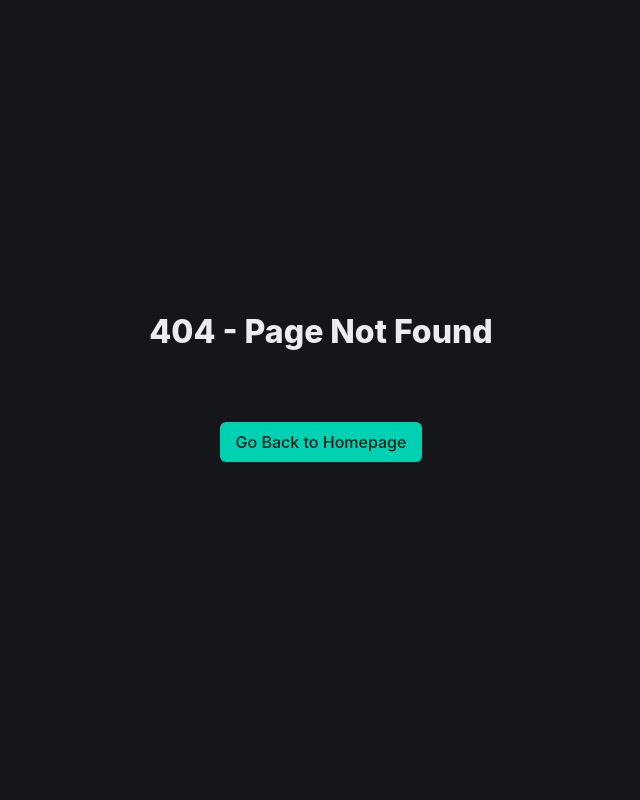
After one commit to martinschne/moviweb-app, a Flask app: template templates/errors/404.html in a window 1280 px wide. The commit adds this page. Shown: the whole page, without its empty margins (319-959 px from the left). Run offline with Flask 3, Linux system fonts and the light colour scheme; the template is opened without the code that fills it, so the values that code supplies are empty; some libraries are stand-ins or nearby versions.

Commit message:
aesthetic changes, redesign error pages

```diff
--- a/app.py
+++ b/app.py
@@ -229,7 +229,7 @@ def delete_movie(user_id: int, movie_id: int):
 @app.errorhandler(404)
 def page_not_found(error):
     return render_template(
-        '404.html',
+        'errors/404.html',
         message=error.description
     ), 404
 
@@ -237,7 +237,7 @@ def page_not_found(error):
 @app.errorhandler(500)
 def internal_server_error(error):
     return render_template(
-        '500.html',
+        'errors/500.html',
         message=error.description
     ), 500
 
--- a/static/css/style.css
+++ b/static/css/style.css
@@ -52,7 +52,7 @@
 }
 
 .fixed-image {
-    width: auto;
+    width: 100%;
     height: 384px;
     object-fit: cover;
 }
--- a/templates/404.html
+++ /dev/null
@@ -1,3 +0,0 @@
-<!-- 404.html -->
-<h1>404 - Page Not Found 😞</h1>
-<p>{{ message }}</p>
--- a/templates/500.html
+++ /dev/null
@@ -1,2 +0,0 @@
-<h1>500 - Internal Server Error 😞</h1>
-<p>{{ message }}</p>
--- /dev/null
+++ b/templates/errors/404.html
@@ -0,0 +1,11 @@
+{% extends "errors/error_base.html" %}
+
+{% set title = "404 - Page Not Found" %}
+{% block content %}
+    <p class="subtitle">{{ message }}</p>
+    <div class="container button-container p-5 has-text-centered">
+        <a class="button is-primary is-fullwidth-mobile" href="{{ url_for('home') }}">
+            Go Back to Homepage
+        </a>
+    </div>
+{% endblock %}
--- /dev/null
+++ b/templates/errors/error_base.html
@@ -0,0 +1,19 @@
+<!DOCTYPE html>
+<html lang="en" data-theme="dark">
+<head>
+    <meta charset="UTF-8">
+    <meta name="viewport" content="width=device-width, initial-scale=1.0">
+    <title>{{ title }}</title>
+    <link rel="stylesheet" href="{{ url_for('static', filename='css/bulma.min.css') }}" />
+</head>
+<body>
+    <main class="hero is-fullheight">
+        <div class="hero-body">
+            <div class="container content has-text-centered">
+                <p class="title mb-6">{{ title }}</p>
+                {% block content %}{% endblock %}
+            </div>
+        </div>
+    </main>
+</body>
+</html>
--- a/templates/movies.html
+++ b/templates/movies.html
@@ -43,8 +43,8 @@
     </div>
     {% endif %}
     <div class="container button-container p-5 has-text-centered">
-        <a href="{{ url_for('add_movie', user_id=user.id) }}" class="button is-primary is-full-width-mobile">
-            Add movie
+        <a href="{{ url_for('add_movie', user_id=user.id) }}" class="button is-primary is-fullwidth-mobile">
+            Add Movie
         </a>
     </div>
 {% endblock %}
--- a/templates/users.html
+++ b/templates/users.html
@@ -34,7 +34,7 @@
     {% endif %}
     <div class="container button-container p-5 has-text-centered">
         <a class="button is-primary is-fullwidth-mobile" href="{{ url_for('add_user') }}">
-            Add user
+            Add User
         </a>
     </div>
 {% endblock %}
```
Also changed, not shown: templates/errors/500.html (added, +11 -0 lines).
